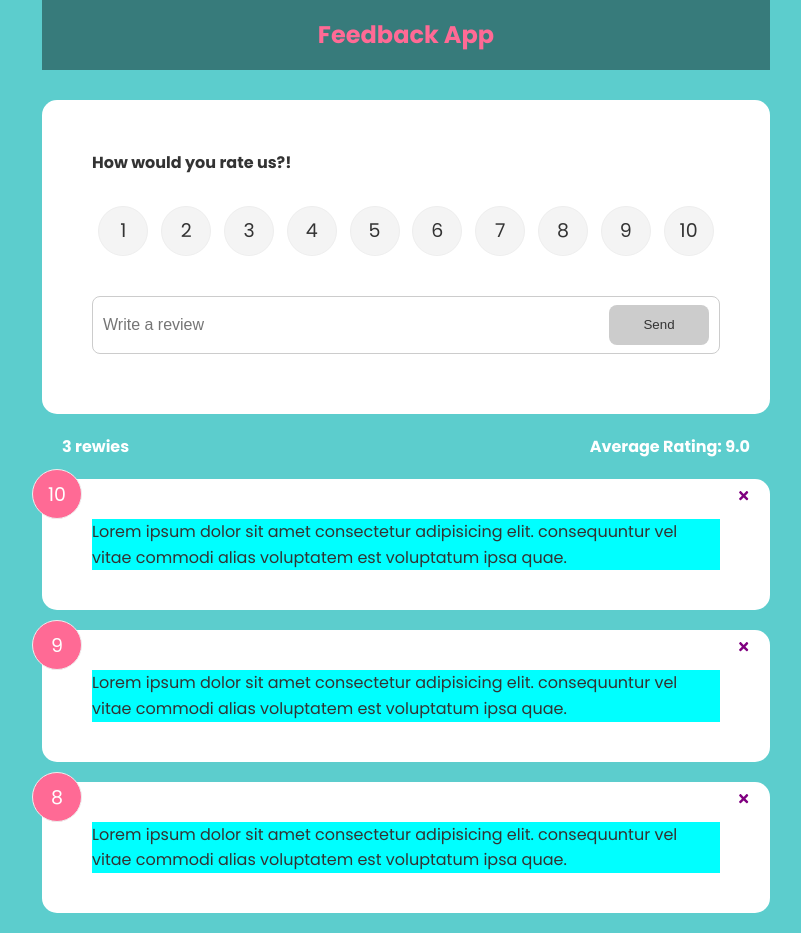
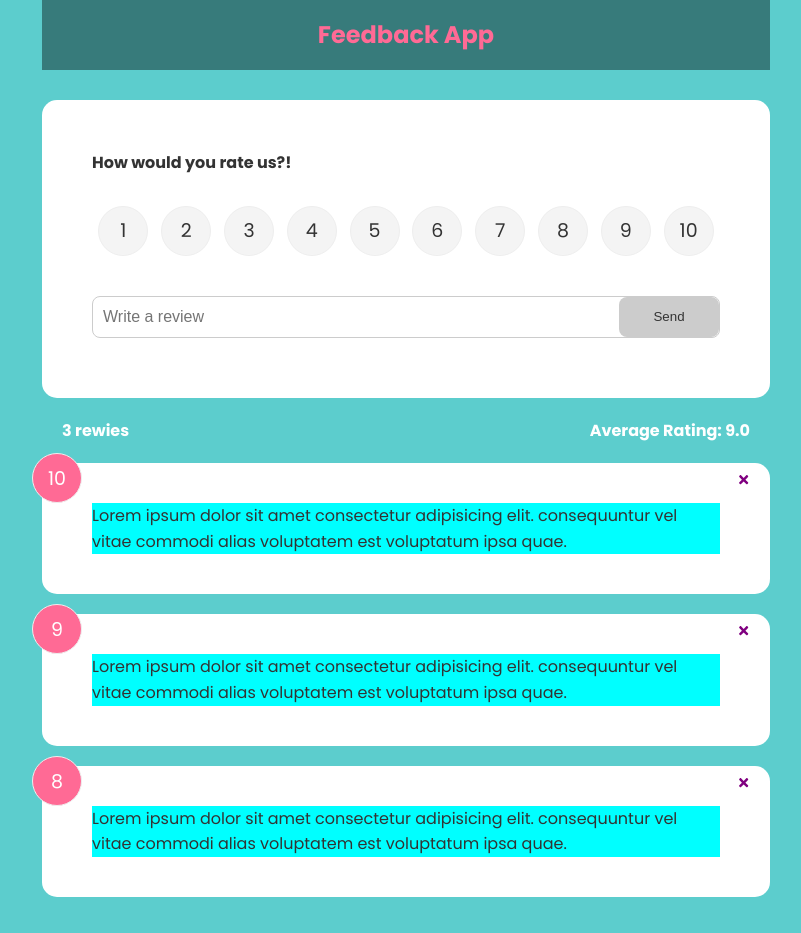
Before and after one commit to abr-ya/react-feedback, a React (Create React App) app: page / in a window 1280 px wide. Shown: the whole page, without its empty margins (234-1035 px from the left). Built offline with nearby package versions, Linux system fonts and the light colour scheme.

Commit message:
feat: Add Submit Handler

```diff
--- a/src/App.jsx
+++ b/src/App.jsx
@@ -13,12 +13,17 @@ function App() {
       setFeedback((prev) => prev.filter((item) => item.id !== id));
     }
   };
+  const addHandler = (item) => {
+    setFeedback((prev) => [item, ...prev]);
+    // eslint-disable-next-line no-alert
+    alert('Спасибо за ваш отзыв!');
+  };
 
   return (
     <div className="App">
       <Header />
       <Container>
-        <Form />
+        <Form addHandler={addHandler} />
         <Rating feedback={feedback} />
         <List feedback={feedback} deleteHandler={deleteHandler} />
       </Container>
--- a/src/components/Button.jsx
+++ b/src/components/Button.jsx
@@ -2,10 +2,10 @@ import PropTypes from 'prop-types';
 import { StyledButton } from './styled/Common.styled';
 
 function Button({
-  children, version, type, isDisabled,
+  children, version, type, isDisabled, style,
 }) {
   return (
-    <StyledButton type={type} disabled={isDisabled} version={version}>
+    <StyledButton type={type} disabled={isDisabled} version={version} style={style}>
       {children}
     </StyledButton>
   );
--- a/src/components/Form.jsx
+++ b/src/components/Form.jsx
@@ -1,4 +1,4 @@
-import { useState } from 'react';
+import { useState, useEffect } from 'react';
 import {
   StyledForm, Group, Input, ValidationMessage,
 } from './styled/Form.styled';
@@ -6,7 +6,7 @@ import { Card } from './styled/Common.styled';
 import Button from './Button';
 import RatingSet from './RatingSet';
 
-function Form() {
+function Form({ addHandler }) {
   const [text, setText] = useState('');
   const [rating, setRating] = useState(0);
   const [isBtnDisabled, setIsBtnDisabled] = useState(true);
@@ -22,15 +22,42 @@ function Form() {
       setIsBtnDisabled(true);
     } else {
       setMessage(null);
-      setIsBtnDisabled(false);
+      setIsBtnDisabled(!rating);
     }
 
     setText(value);
   };
 
+  useEffect(() => {
+    setIsBtnDisabled(!rating || text.trim().length < 10);
+  }, [rating]);
+
+  const resetForm = () => {
+    setText('');
+    setRating(0);
+    setIsBtnDisabled(true);
+    setMessage('');
+  };
+
+  const submitHandler = (e) => {
+    e.preventDefault();
+    if (rating === 0) {
+      // eslint-disable-next-line no-alert
+      alert('Необходимо поставить оценку!');
+      return;
+    }
+    if (text.trim().length > 10) {
+      const newFeedback = {
+        id: +new Date(), text, rating,
+      };
+      addHandler(newFeedback);
+      resetForm();
+    }
+  };
+
   return (
     <Card>
-      <StyledForm>
+      <StyledForm onSubmit={submitHandler}>
         <h4>How would you rate us?!</h4>
         <RatingSet select={setRating} selected={rating} />
         <Group>
@@ -40,7 +67,7 @@ function Form() {
             placeholder="Write a review"
             onChange={inputChangeHandler}
           />
-          <Button type="submit" isDisabled={isBtnDisabled}>
+          <Button type="submit" isDisabled={isBtnDisabled} style={{ margin: '-8px -10px' }}>
             Send
           </Button>
         </Group>
```
